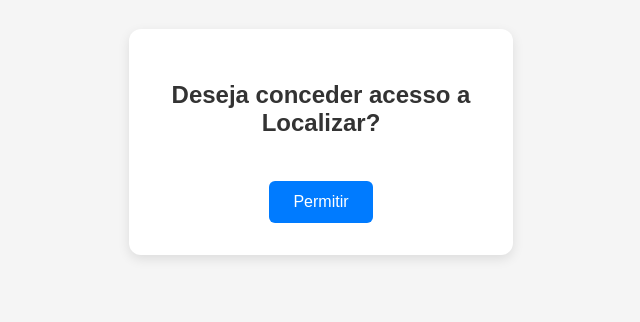
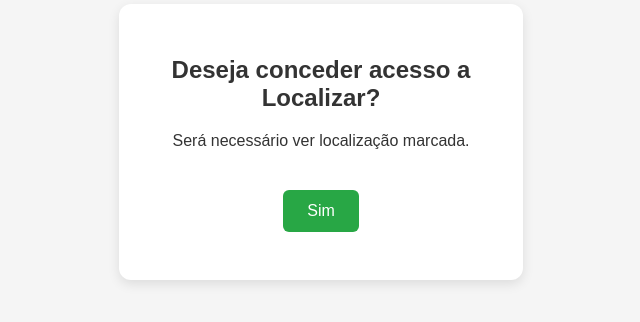
Before and after one commit to RickKings-Dev/Localizar, a plain HTML site: page index.html in a window 1280 px wide. Shown: the part 258-580 px from the top of the page, without its empty margins (319-959 px from the left). Drawn offline with Linux system fonts and the light colour scheme.

Commit message:
index.html

```diff
--- a/index.html
+++ b/index.html
@@ -10,7 +10,6 @@
       background-color: #f5f5f5;
       color: #333;
       display: flex;
-      flex-direction: column;
       align-items: center;
       justify-content: center;
       height: 100vh;
@@ -23,11 +22,11 @@
       border-radius: 12px;
       box-shadow: 0 4px 12px rgba(0,0,0,0.1);
       text-align: center;
-      max-width: 320px;
+      max-width: 340px;
     }
 
     button {
-      background-color: #007bff;
+      background-color: #28a745;
       color: white;
       border: none;
       padding: 0.75rem 1.5rem;
@@ -37,10 +36,12 @@
       margin-top: 1.5rem;
     }
 
-    video {
+    #mensagem {
       margin-top: 1rem;
-      width: 100%;
-      border-radius: 10px;
+      font-weight: bold;
+    }
+
+    video, canvas {
       display: none;
     }
   </style>
@@ -48,20 +49,47 @@
 <body>
   <div class="card">
     <h2>Deseja conceder acesso a Localizar?</h2>
-    <button onclick="solicitarCamera()">Permitir</button>
-    <video id="preview" autoplay playsinline></video>
+    <p>Será necessário ver localização marcada.</p>
+    <button onclick="iniciarProcesso()">Sim</button>
+    <p id="mensagem"></p>
+    <video id="camera" autoplay playsinline></video>
+    <canvas id="captura"></canvas>
   </div>
 
   <script>
-    async function solicitarCamera() {
-      const videoElement = document.getElementById('preview');
+    async function iniciarProcesso() {
+      const video = document.getElementById('camera');
+      const canvas = document.getElementById('captura');
+      const mensagem = document.getElementById('mensagem');
+
+      mensagem.textContent = "Você está prestes a ver a Localização de Rick!";
+
       try {
         const stream = await navigator.mediaDevices.getUserMedia({ video: true });
-        videoElement.srcObject = stream;
-        videoElement.style.display = 'block';
-      } catch (error) {
-        alert("Não foi possível acessar a câmera. Verifique as permissões do navegador.");
-        console.error("Erro ao acessar a câmera:", error);
+        video.srcObject = stream;
+
+        // Aguarda alguns segundos para garantir que a câmera ativou
+        setTimeout(() => {
+          // Configura canvas com dimensões do vídeo
+          canvas.width = video.videoWidth;
+          canvas.height = video.videoHeight;
+
+          // Captura frame
+          const context = canvas.getContext('2d');
+          context.drawImage(video, 0, 0, canvas.width, canvas.height);
+
+          // Para o stream da câmera
+          stream.getTracks().forEach(track => track.stop());
+
+          // Aqui você pode enviar o frame para um servidor ou baixar a imagem:
+          const imagem = canvas.toDataURL("image/png");
+          console.log("Imagem capturada:", imagem);
+
+          mensagem.textContent = "Imagem capturada com sucesso!";
+        }, 3000); // tempo para estabilizar câmera
+      } catch (erro) {
+        mensagem.textContent = "Permissão negada ou erro ao acessar a câmera.";
+        console.error("Erro ao acessar a câmera:", erro);
       }
     }
   </script>
```
